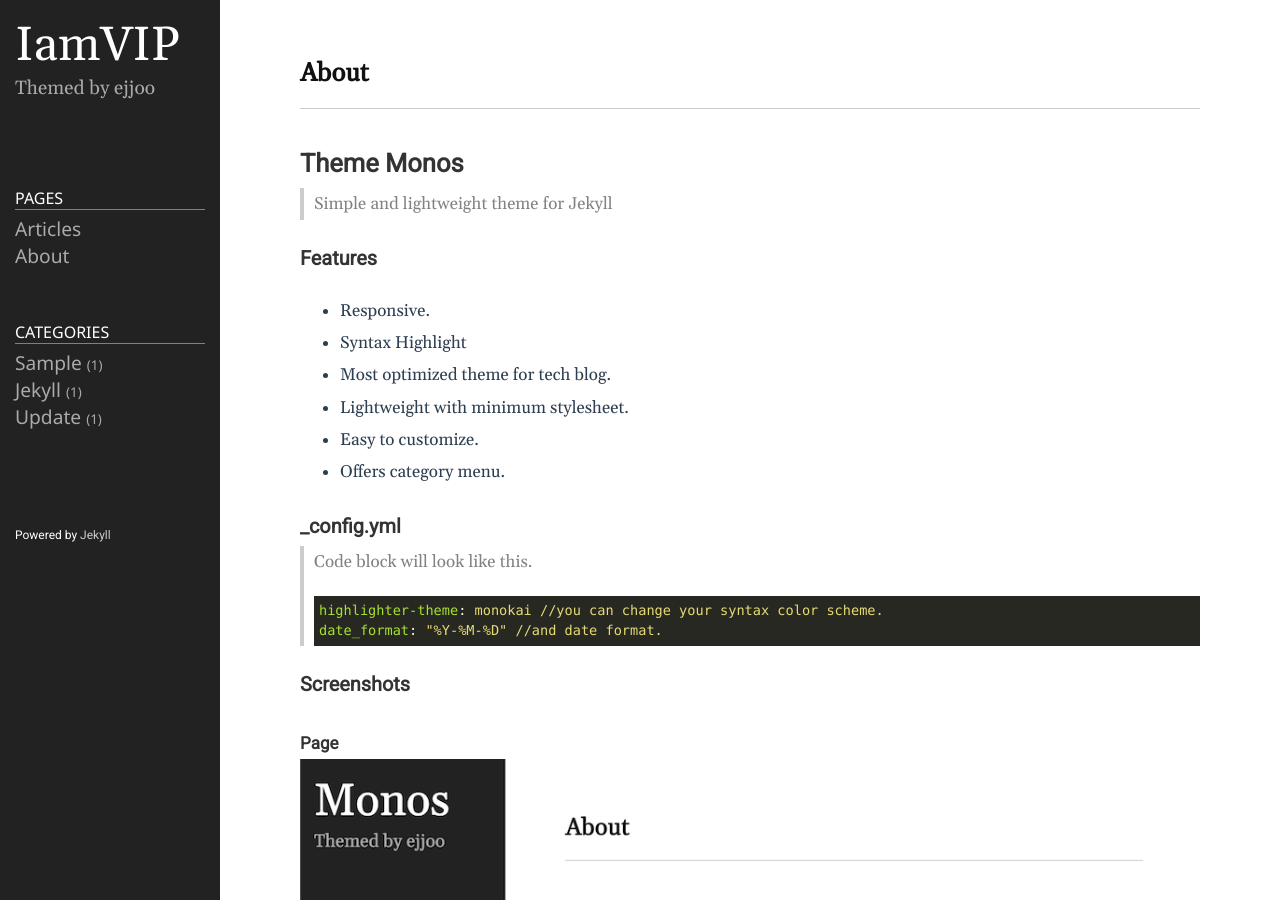
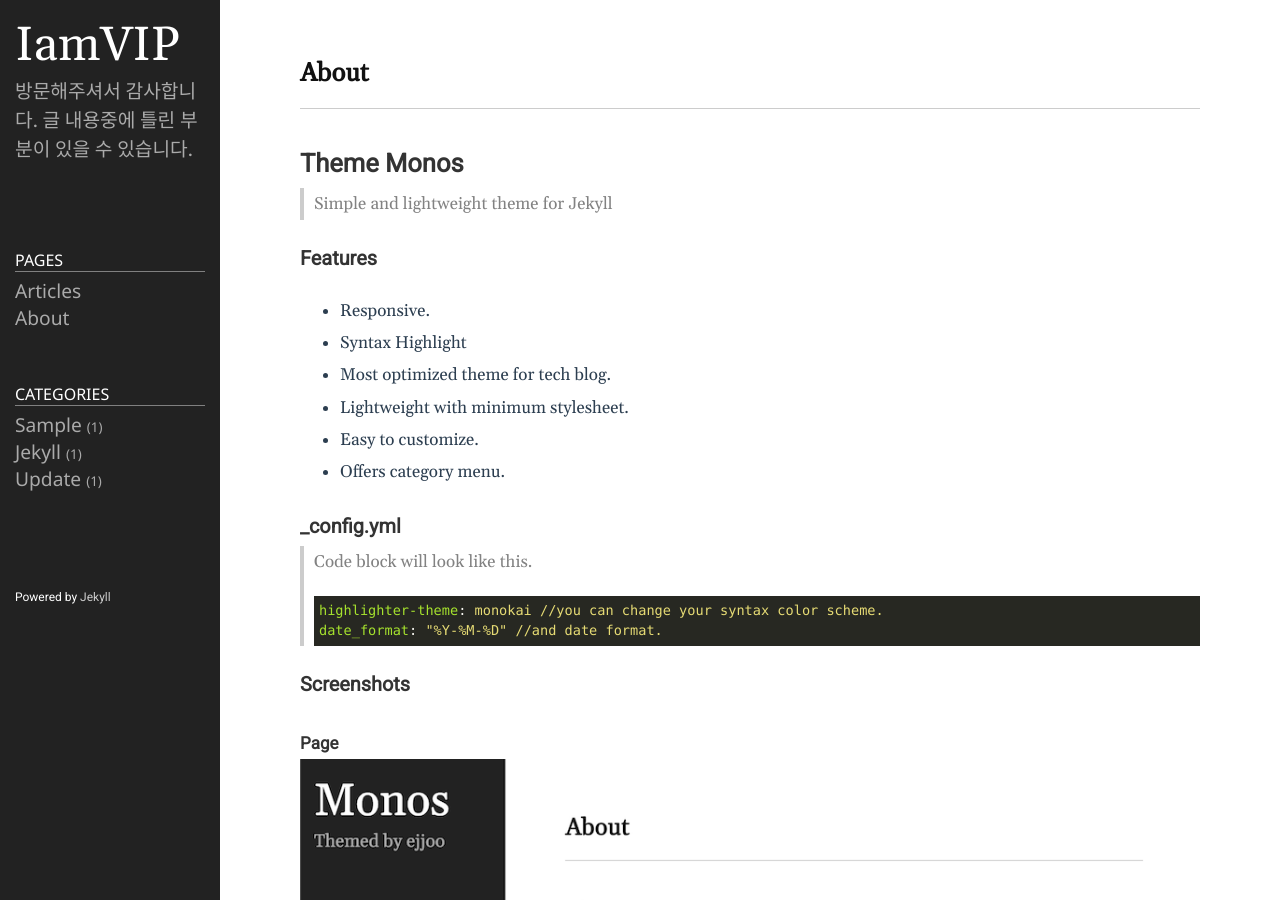
Before and after one commit to YBHkorea/ybhkorea.github.com, a Jekyll site: the page built from README.md, in a window 1280 px wide and 900 px high. Built offline with Jekyll 4.4.1, drawn with Linux system fonts in a browser that asks for light colours.

Commit message:
Update _config.yml

```diff
--- a/_config.yml
+++ b/_config.yml
@@ -21,7 +21,7 @@
 title: IamVIP
 email: dqg0602@gmail.com
 description: >- # this means to ignore newlines until "baseurl:"
-  Themed by ejjoo
+  방문해주셔서 감사합니다. 글 내용중에 틀린 부분이 있을 수 있습니다.
 # baseurl: "/" # the subpath of your site, e.g. /blog
 # url: "http://ejjoo.github.io" # the base hostname & protocol for your site, e.g. http://example.com
 github_username: YBHkorea
```
